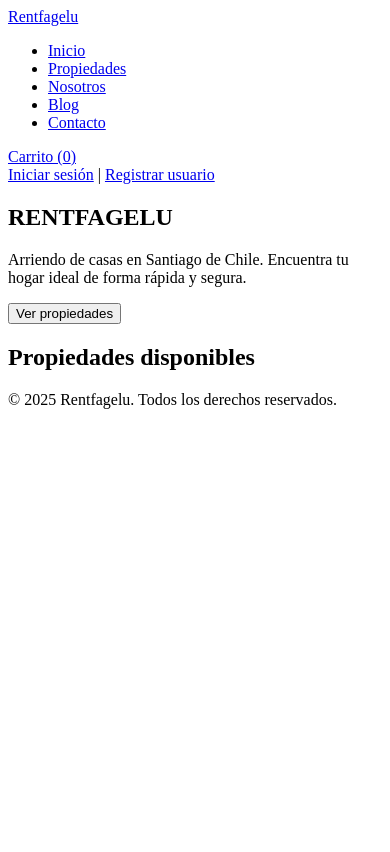
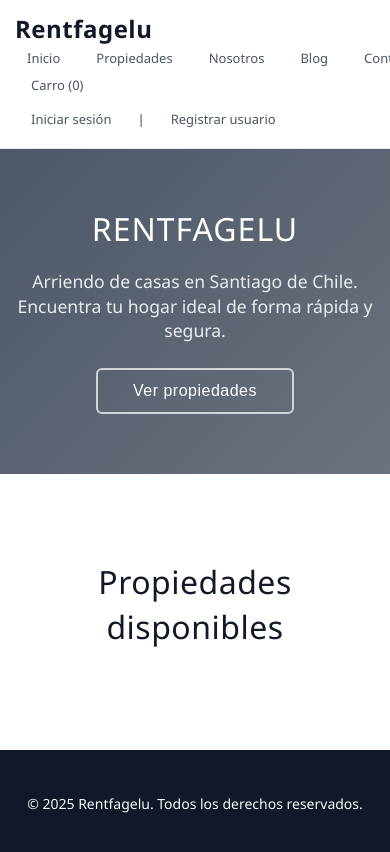
Before and after one commit to Bookeerr/Rentfagelu, a plain HTML site: page index.html in a window 390 px wide. Drawn offline with Linux system fonts and the light colour scheme; a script that the page names is missing.

Commit message:
arreglos

```diff
--- a/estilo.css
+++ b/estilo.css
@@ -1,100 +1,269 @@
-/* Reset básico */
-* {
+/*cuerpo de la página */
+body {
+    font-family: 'Segoe UI', Tahoma, Geneva, Verdana, sans-serif;
     margin: 0;
     padding: 0;
-  box-sizing: border-box;
+    background-color: #fefefe;
+    color: #374151;
+    line-height: 1.4;
 }
 
-body {
-  font-family: Arial, sans-serif;
-  background-color: #f4f4f4;
-  color: #333;
-}
-
-/* Header y navegación */
+/*HEADER*/
 header {
-  background-color: #004080;
-  padding: 20px;
-  color: white;
-}
-
-nav {
+    background-color: #ffffff;
+    padding: 12px 20px;
+    border-bottom: 1px solid #e5e7eb;
     display: flex;
     justify-content: space-between;
     align-items: center;
-  flex-wrap: wrap;
+    position: fixed;
+    width: 100%;
+    top: 0;
+    z-index: 1000;
+    height: 64px;
 }
 
 .logo a {
+    text-decoration: none;
     font-size: 24px;
-  font-weight: bold;
-  color: white;
-  text-decoration: none;
+    font-weight: 600;
+    color: #111827;
+    letter-spacing: 0.5px;
 }
 
+/* Menú  */
 nav ul {
     list-style: none;
+    margin: 0;
+    padding: 0;
     display: flex;
-  gap: 15px;
+    gap: 24px;
 }
 
-nav ul li a {
-  color: white;
-  text-decoration: none;
-  font-weight: bold;
+nav ul li {
+    margin: 0;
 }
 
+nav ul a {
+    text-decoration: none;
+    color: #4b5563;
+    font-weight: 500;
+    font-size: 14px;
+    padding: 8px 16px;
+    border-radius: 4px;
+    transition: all 0.3s ease;
+}
+
+nav ul a:hover {
+    color: #111827;
+    background-color: #f3f4f6;
+}
+
+/* Botones  */
 .cart, .user-actions {
-  color: white;
+    display: flex;
+    align-items: center;
+    gap: 16px;
     font-size: 14px;
 }
 
-/* Hero section */
+.cart a, .user-actions a {
+    text-decoration: none;
+    color: #4b5563;
+    font-weight: 500;
+    padding: 8px 16px;
+    border-radius: 4px;
+    transition: all 0.3s ease;
+}
+
+.cart a:hover, .user-actions a:hover {
+    color: #111827;
+    background-color: #f3f4f6;
+}
+
+/* HERO SECTION */
 .hero {
-  background-color: #e0e0e0;
     text-align: center;
-  padding: 60px 20px;
+    padding: 100px 20px 80px;
+    background: linear-gradient(135deg, #4b5563 0%, #6b7280 100%);
+    color: #f9fafb;
+    margin-top: 64px;
 }
 
 .hero h1 {
-  font-size: 48px;
-  margin-bottom: 20px;
+    font-size: 2.5rem;
+    margin-bottom: 15px;
+    font-weight: 300;
+    letter-spacing: 1px;
+    color: #ffffff;
 }
 
 .hero p {
-  font-size: 18px;
-  margin-bottom: 30px;
+    font-size: 1.1rem;
+    margin-bottom: 25px;
+    max-width: 600px;
+    margin-left: auto;
+    margin-right: auto;
+    font-weight: 300;
+    opacity: 0.95;
+    color: #f3f4f6;
 }
 
 .hero button {
-  padding: 10px 20px;
-  font-size: 16px;
-  background-color: #004080;
-  color: white;
-  border: none;
+    background-color: transparent;
+    color: #ffffff;
+    border: 2px solid #d1d5db;
+    padding: 12px 35px;
+    font-size: 1rem;
+    border-radius: 6px;
     cursor: pointer;
+    transition: all 0.3s ease;
+    font-weight: 500;
+    letter-spacing: 0.5px;
 }
 
-/* Products section */
+.hero button:hover {
+    background-color: #ffffff;
+    color: #4b5563;
+    border-color: #ffffff;
+}
+
+/* PRODUCTOS  */
 .products-list {
-  padding: 40px 20px;
+    padding: 60px 20px;
+    text-align: center;
+    background-color: #fff;
 }
 
 .products-list h2 {
-  text-align: center;
-  margin-bottom: 30px;
+    font-size: 2rem;
+    color: #111827;
+    margin-bottom: 40px;
+    font-weight: 300;
+    letter-spacing: 0.5px;
 }
 
 .product-grid {
     display: grid;
-  grid-template-columns: repeat(auto-fit, minmax(250px, 1fr));
+    grid-template-columns: repeat(auto-fit, minmax(280px, 1fr));
+    gap: 25px;
+    max-width: 1200px;
+    margin-left: auto;
+    margin-right: auto;
+}
+
+.property-item {
+    background-color: #fff;
+    border: 1px solid #f3f4f6;
+    border-radius: 8px;
+    padding: 0;
+    box-shadow: 0 1px 3px rgba(0,0,0,0.05);
+    text-align: center;
+    transition: all 0.3s ease;
+    overflow: hidden;
+}
+
+.property-item:hover {
+    transform: translateY(-2px);
+    box-shadow: 0 4px 12px rgba(0,0,0,0.08);
+    border-color: #e5e7eb;
+}
+
+.property-item img {
+    width: 100%;
+    height: 200px;
+    object-fit: cover;
+    border-bottom: 1px solid #f3f4f6;
+}
+
+.property-info {
+    padding: 20px;
+}
+
+.property-item h3 {
+    color: #111827;
+    margin-bottom: 8px;
+    font-size: 1.2rem;
+    font-weight: 500;
+}
+
+.property-price {
+    font-size: 1.3rem;
+    font-weight: 600;
+    color: #4b5563;
+    margin: 10px 0;
+}
+
+.property-features {
+    color: #6b7280;
+    font-size: 0.9rem;
+    margin: 8px 0;
+    line-height: 1.5;
+}
+
+.property-item button {
+    background-color: transparent;
+    color: #4b5563;
+    border: 1px solid #d1d5db;
+    padding: 10px 20px;
+    cursor: pointer;
+    border-radius: 6px;
+    width: 100%;
+    margin-top: 15px;
+    transition: all 0.3s ease;
+    font-weight: 500;
+}
+
+.property-item button:hover {
+    background-color: #4b5563;
+    color: white;
+    border-color: #4b5563;
+}
+
+/* FOOTER  */
+footer {
+    text-align: center;
+    padding: 30px 20px;
+    background-color: #111827;
+    color: #f9fafb;
+    font-size: 14px;
+    font-weight: 300;
+}
+
+/* RESPONSIVE */
+@media (max-width: 768px) {
+    header {
+        padding: 12px 15px;
+        height: auto;
+        flex-wrap: wrap;
+        gap: 10px;
+    }
+
+    nav ul {
+        gap: 12px;
+    }
+
+    nav ul a {
+        font-size: 13px;
+        padding: 6px 12px;
+    }
+
+    .hero {
+        padding: 80px 15px 60px;
+        margin-top: 100px;
+    }
+
+    .hero h1 {
+        font-size: 2rem;
+    }
+
+    .product-grid {
+        grid-template-columns: 1fr;
         gap: 20px;
     }
 
-/* Footer */
-footer {
-  background-color: #004080;
-  color: white;
-  text-align: center;
-  padding: 20px;
+    .cart, .user-actions {
+        gap: 10px;
+        font-size: 13px;
     }
+}
--- a/index.html
+++ b/index.html
@@ -4,7 +4,7 @@
   <meta charset="UTF-8">
   <meta name="viewport" content="width=device-width, initial-scale=1.0">
   <title>Rentfagelu</title>
-  <link rel="stylesheet" href="estilos.css">
+  <link rel="stylesheet" href="estilo.css">
 </head>
 <body>
   <header>
@@ -20,7 +20,7 @@
         <li><a href="contacto.html">Contacto</a></li>
       </ul>
       <div class="cart">
-        <a href="#">Carrito (<span id="cart-count">0</span>)</a>
+        <a href="#">Carro (<span id="cart-count">0</span>)</a>
       </div>
       <div class="user-actions">
         <a href="login.html">Iniciar sesión</a> | <a href="registro.html">Registrar usuario</a>
```
Lines whose indentation alone changed are shown as unchanged.
